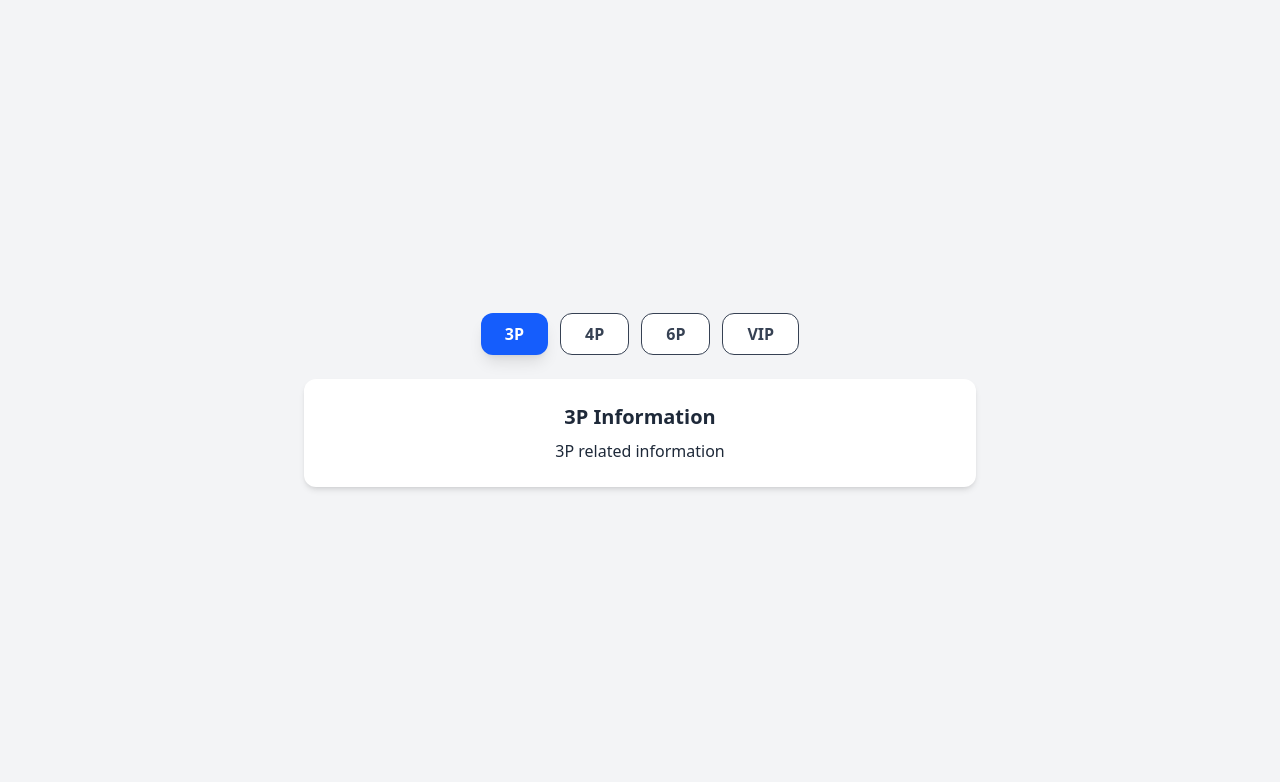
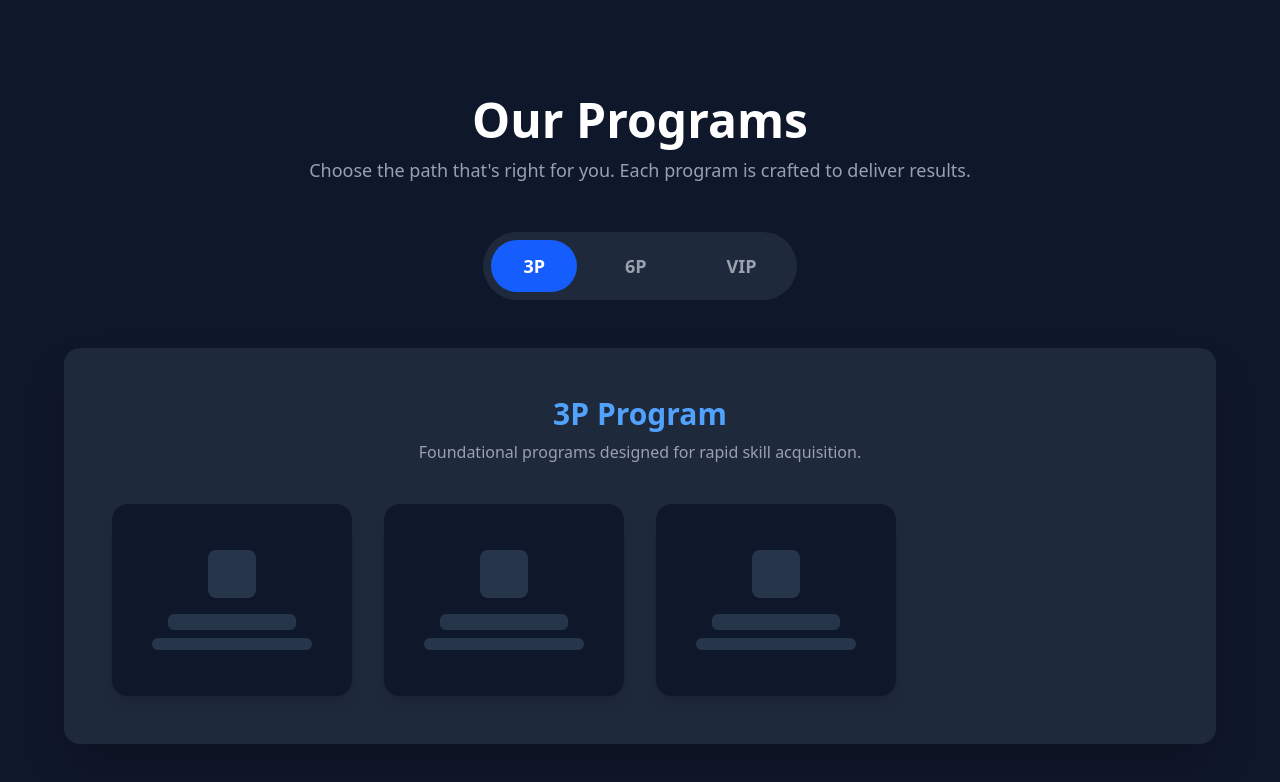
Before and after one commit to shahriaraf/Referral-Hut, a React (Vite) app: page /routeProgram in a window 1280 px wide. Shown: the top 782 px of the page. Built offline with nearby package versions, Linux system fonts and the light colour scheme.

Commit message:
add programsData

```diff
--- a/package.json
+++ b/package.json
@@ -11,10 +11,12 @@
   },
   "dependencies": {
     "@tailwindcss/vite": "^4.1.12",
+    "framer-motion": "^12.23.12",
     "localforage": "^1.10.0",
     "match-sorter": "^8.1.0",
     "react": "^19.1.1",
     "react-dom": "^19.1.1",
+    "react-icons": "^5.5.0",
     "react-router-dom": "^7.8.1",
     "sort-by": "^1.2.0",
     "tailwindcss": "^4.1.12"
--- a/src/Route Programs/RoutePrograms.jsx
+++ b/src/Route Programs/RoutePrograms.jsx
@@ -1,95 +1,155 @@
 import React, { useState } from "react";
+import { motion, AnimatePresence } from "framer-motion";
 
+
+// --- Data Structure for Programs ---
+
+const programsData = {
+  "3p": {
+    title: "3P Program",
+    color: "blue",
+    description: "Foundational programs designed for rapid skill acquisition.",
+    cards: [{}, {}, {}],
+  },
+  "6p": {
+    title: "6P Program",
+    color: "blue",
+    description: "Advanced programs for deep specialization and expertise.",
+    cards: [{}, {}, {}, {}],
+  },
+  "vip": {
+    title: "VIP Program",
+    color: "purple",
+    description: "Exclusive, personalized coaching for elite performance.",
+    cards: [{}, {}, {}, {}, {},{}],
+  },
+};
+
+// --- Color mapping ---
+const colors = {
+  blue: {
+    bg: "bg-blue-600",
+    shadow: "hover:shadow-blue-500/40",
+    text: "text-blue-400",
+  },
+  purple: {
+    bg: "bg-purple-600",
+    shadow: "hover:shadow-purple-500/40",
+    text: "text-purple-400",
+  },
+};
+
+// --- Program Card (Placeholder সহ) ---
+const ProgramCard = ({ icon:  title, description, color }) => {
+  const cardVariants = {
+    hidden: { opacity: 0, y: 20 },
+    visible: { opacity: 1, y: 0 },
+  };
+
+
+  if (!title) {
+    return (
+      <motion.div
+        variants={cardVariants}
+        className="bg-[#0f172a] p-6 rounded-2xl shadow-lg flex items-center justify-center h-48"
+      >
+        <div className="text-center">
+            <div className="w-12 h-12 mx-auto bg-slate-700 rounded-lg animate-pulse mb-4"></div>
+            <div className="w-32 h-4 mx-auto bg-slate-700 rounded-md animate-pulse mb-2"></div>
+            <div className="w-40 h-3 mx-auto bg-slate-700 rounded-md animate-pulse"></div>
+        </div>
+      </motion.div>
+    );
+  }
+
+
+  return (
+    <motion.div
+      variants={cardVariants}
+      className={`bg-[#0f172a] p-6 rounded-2xl flex flex-col items-center text-center shadow-lg transition-all duration-300 ${colors[color].shadow} hover:scale-105 hover:-translate-y-2`}
+    >
+      <div className={`mb-4 text-4xl ${colors[color].text}`}>
+        <Icon />
+      </div>
+      <h3 className="text-xl font-bold mb-2 text-gray-100">{title}</h3>
+      <p className="text-gray-400 text-sm">{description}</p>
+    </motion.div>
+  );
+};
+
+// --- Main Component ---
 const RoutePrograms = () => {
   const [activeTab, setActiveTab] = useState("3p");
+  const activeProgram = programsData[activeTab];
 
   return (
-    <div className="min-h-screen bg-gray-100 flex flex-col items-center justify-center p-6">
-      {/* Toggle Buttons */}
-      <div className="flex gap-3 mb-6">
-        <button
-          onClick={() => setActiveTab("3p")}
-          className={`px-6 py-2 rounded-xl font-semibold transition ${
-            activeTab === "3p"
-              ? "bg-blue-600 text-white shadow-lg"
-              : "bg-white text-gray-700 border"
-          }`}
-        >
-          3P
-        </button>
+    <div className="min-h-screen bg-[#0f172a] flex flex-col items-center justify-start p-6 pt-16 md:pt-24 text-white font-sans">
+      <motion.div
+        initial={{ opacity: 0, y: -20 }}
+        animate={{ opacity: 1, y: 0 }}
+        transition={{ duration: 0.5 }}
+        className="text-center mb-12"
+      >
+        <h1 className="text-4xl md:text-5xl font-bold mb-3">Our Programs</h1>
+        <p className="text-lg text-gray-400 max-w-2xl mx-auto">
+          Choose the path that's right for you. Each program is crafted to deliver results.
+        </p>
+      </motion.div>
 
-        <button
-          onClick={() => setActiveTab("4p")}
-          className={`px-6 py-2 rounded-xl font-semibold transition ${
-            activeTab === "4p"
-              ? "bg-blue-600 text-white shadow-lg"
-              : "bg-white text-gray-700 border"
-          }`}
-        >
-          4P
-        </button>
-
-        <button
-          onClick={() => setActiveTab("6p")}
-          className={`px-6 py-2 rounded-xl font-semibold transition ${
-            activeTab === "6p"
-              ? "bg-blue-600 text-white shadow-lg"
-              : "bg-white text-gray-700 border"
-          }`}
-        >
-          6P
-        </button>
-
-        <button
-          onClick={() => setActiveTab("vip")}
-          className={`px-6 py-2 rounded-xl font-semibold transition ${
-            activeTab === "vip"
-              ? "bg-purple-600 text-white shadow-lg"
-              : "bg-white text-gray-700 border"
-          }`}
-        >
-          VIP
-        </button>
+      {/* Tab Buttons */}
+      <div className="flex space-x-2 md:space-x-4 mb-12 p-2 bg-[#1e293b] rounded-full">
+        {Object.keys(programsData).map((tabId) => (
+          <button
+            key={tabId}
+            onClick={() => setActiveTab(tabId)}
+            className={`relative px-6 py-3 text-md md:px-8 md:py-3 md:text-lg font-semibold rounded-full transition-colors duration-300 focus:outline-none ${
+              activeTab === tabId ? "text-white" : "text-gray-400 hover:text-white"
+            }`}
+          >
+            {activeTab === tabId && (
+              <motion.div
+                layoutId="active-pill"
+                className={`absolute inset-0 rounded-full ${colors[programsData[tabId].color].bg}`}
+                style={{ borderRadius: 9999 }}
+                transition={{ type: "spring", stiffness: 300, damping: 30 }}
+              />
+            )}
+            <span className="relative z-10 uppercase">{tabId}</span>
+          </button>
+        ))}
       </div>
 
       {/* Tab Content */}
-      <div className="bg-white w-full max-w-2xl p-6 rounded-xl shadow-md text-gray-800 text-center">
-        {activeTab === "3p" && (
-          <div>
-            <h2 className="text-xl font-bold mb-2">3P Information</h2>
-            <p>
-              3P related information
-            </p>
-          </div>
-        )}
+      <div className="w-full max-w-6xl">
+        <AnimatePresence mode="wait">
+          <motion.div
+            key={activeTab}
+            initial={{ opacity: 0, y: 20 }}
+            animate={{ opacity: 1, y: 0 }}
+            exit={{ opacity: 0, y: -20 }}
+            transition={{ duration: 0.3 }}
+            className="bg-[#1e293b] p-8 md:p-12 rounded-2xl shadow-2xl"
+          >
+            <h2 className={`text-3xl font-bold mb-2 text-center ${colors[activeProgram.color].text}`}>
+              {activeProgram.title}
+            </h2>
+            <p className="text-gray-400 text-center mb-10 max-w-xl mx-auto">{activeProgram.description}</p>
 
-        {activeTab === "4p" && (
-          <div>
-            <h2 className="text-xl font-bold mb-2">4P Information</h2>
-            <p>
-             4P related information
-
-            </p>
-          </div>
-        )}
-
-        {activeTab === "6p" && (
-          <div>
-            <h2 className="text-xl font-bold mb-2">6P Information</h2>
-            <p>
-              6P related information
-            </p>
-          </div>
-        )}
-
-        {activeTab === "vip" && (
-          <div>
-            <h2 className="text-xl font-bold mb-2">VIP Information</h2>
-            <p>
-               VIP related information
-            </p>
-          </div>
-        )}
+            <motion.div
+              className="grid grid-cols-1 sm:grid-cols-2 lg:grid-cols-3 xl:grid-cols-4 gap-8"
+              variants={{
+                visible: { transition: { staggerChildren: 0.1 } },
+                hidden: {},
+              }}
+              initial="hidden"
+              animate="visible"
+            >
+              {activeProgram.cards.map((card, i) => (
+                <ProgramCard key={i} {...card} color={activeProgram.color} />
+              ))}
+            </motion.div>
+          </motion.div>
+        </AnimatePresence>
       </div>
     </div>
   );
```
Also changed, not shown: 1 other file (tests, documents, lock files or other folders).
